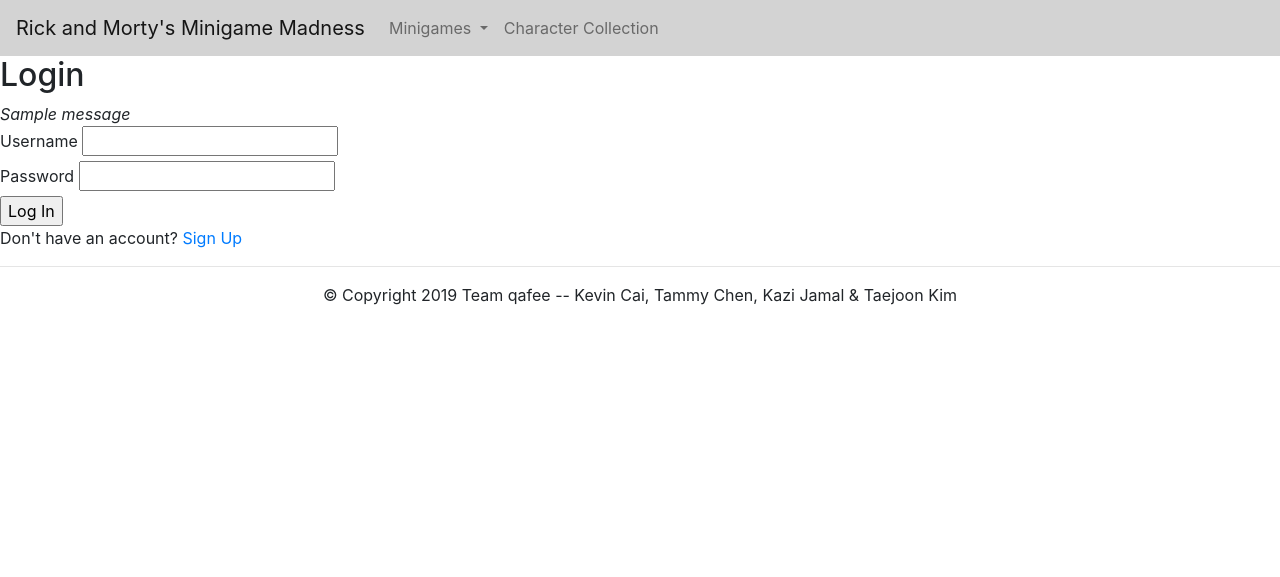
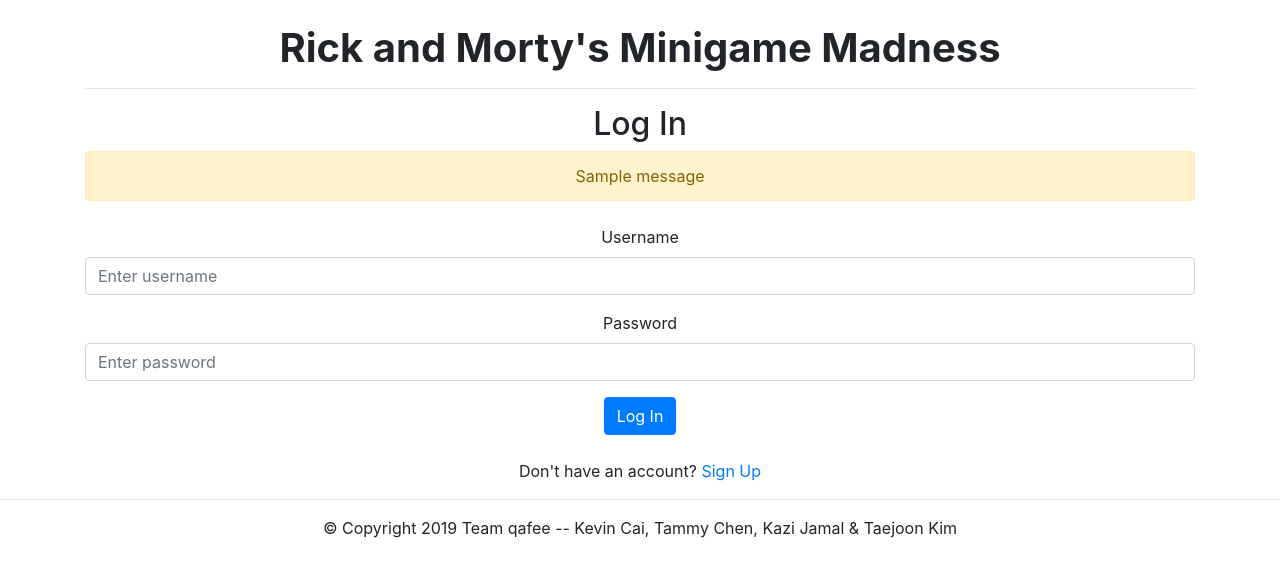
Before and after one commit to Kevin16777216/qafee__caiK-chenT-jamalK-kimT, a Flask app: page /login in a window 1280 px wide. Shown: the top 577 px of the page. Run offline with Flask 2, Linux system fonts and the light colour scheme; one stand-in notice (Sample message) is shown; some libraries are stand-ins or nearby versions.

Commit message:
created basenav.html and edited login.html

```diff
--- a/doc/devlog.txt
+++ b/doc/devlog.txt
@@ -35,3 +35,7 @@ Finished login system, started work on dashboard to reflect the user's selected
   -fix bug where you can leave character selection blank
   -fix bug where 2 accounts could be logged in at once
   -fix logout button showing in login page
+
+jamalK -- 2019-11-19 21:14
+Changed login.html template to look more like signup.html.
+Removed navbar from base.html and added it to basenav.html, which pages other than login.html and signup.html will extend.
--- a/templates/base.html
+++ b/templates/base.html
@@ -8,32 +8,8 @@
     <link rel="stylesheet" href="https://stackpath.bootstrapcdn.com/bootstrap/4.3.1/css/bootstrap.min.css" integrity="sha384-ggOyR0iXCbMQv3Xipma34MD+dH/1fQ784/j6cY/iJTQUOhcWr7x9JvoRxT2MZw1T" crossorigin="anonymous">
   </head>
 
-  <header>
-    <nav class="navbar navbar-expand-lg navbar-light" style="background-color: lightgray;">
-      <a class="navbar-brand" href="/dashboard">Rick and Morty's Minigame Madness</a>
-      <button class="navbar-toggler" type="button" data-toggle="collapse" data-target="#navbarSupportedContent" aria-controls="navbarSupportedContent" aria-expanded="false" aria-label="Toggle navigation">
-	<span class="navbar-toggler-icon"></span>
-      </button>
-      <div class="collapse navbar-collapse" id="navbarSupportedContent">
-	<ul class="navbar-nav mr-auto">
-	  <li class="nav-item dropdown">
-            <a class="nav-link dropdown-toggle" href="#" id="navbarDropdown" role="button" data-toggle="dropdown" aria-haspopup="true" aria-expanded="false">
-              Minigames
-            </a>
-            <div class="dropdown-menu" aria-labelledby="navbarDropdown">
-              <a class="dropdown-item" href="/trivia">Intelligence Trivia</a>
-              <a class="dropdown-item" href="/strength">Strength Arena</a>
-              <a class="dropdown-item" href="/lotto">Lucky Lotto</a>
-            </div>
-	  </li>
-	  <li class="nav-item">
-            <a class="nav-link" href="/collection">Character Collection</a>
-	  </li>
-	</ul>
-  {% block logout %} {% endblock %}
-      </div>
-    </nav>
-  </header>
+  {% block navbar %}
+  {% endblock %}
 
   <body>
     {% block body %} {% endblock %}
--- a/templates/baselogin.html
+++ /dev/null
@@ -1,6 +0,0 @@
-{% extends "base.html" %}
-{% block logout %}
-<form class="form-inline my-2 my-lg-0" action="/logout">
-  <button class="btn btn-danger my-2 my-sm-0" type="submit">Logout</button>
-</form>
-{% endblock %}
--- a/templates/login.html
+++ b/templates/login.html
@@ -3,19 +3,30 @@
 {% block title %}Login{% endblock %}
 
 {% block body %}
-<h2>Login</h2>
-{% for message in get_flashed_messages() %}
-<i>{{ message }}</i>
-<br>
-{% endfor %}
-<form action="/auth" method="POST">
-  <label for="username">Username</label>
-  <input type="text" name="username" required>
+<div class="my-4 container text-center">
+  <h1 class="font-weight-bold">Rick and Morty's Minigame Madness</h1>
+  <hr>
+  <h2>Log In</h2>
+  {% for message in get_flashed_messages() %}
+  <div class="alert alert-warning" role="alert">
+    {{ message }}
+  </div>
+  {% endfor %}
+</div>
+
+<div id="loginform" class="container text-center">
+  <form action="/auth" method="POST">
+    <div class="form-group">
+      <label for="username">Username</label>
+      <input type="text" class="form-control" name="username" placeholder="Enter username" required>
+    </div>
+    <div class="form-group">
+      <label for="password">Password</label>
+      <input type="password" class="form-control" name="password" placeholder="Enter password" required>
+    </div>
+    <button type="submit" class="btn btn-primary">Log In</button>
+  </form>
   <br>
-  <label for="password">Password</label>
-  <input type="password" name="password" required>
-  <br>
-  <input type="submit" name="login-button" value="Log In">
   <p>Don't have an account? <a href="/signup">Sign Up</a></p>
-</form>
+</div>
 {% endblock %}
--- a/templates/strength.html
+++ b/templates/strength.html
@@ -1,4 +1,4 @@
-{% extend "baselogin.html"%}
+{% extend "basenav.html"%}
 
 {% block title %}Strength Arena{% endblock %}
 
--- a/templates/trivia.html
+++ b/templates/trivia.html
@@ -1,4 +1,4 @@
-{% extends "baselogin.html" %}
+{% extends "basenav.html" %}
 
 {% block body %}
 
```
Also changed, not shown: templates/basenav.html (added, +31 -0 lines), templates/dashboard.html (+7 -5 lines), templates/signup.html (+9 -5 lines), rammm.db.
